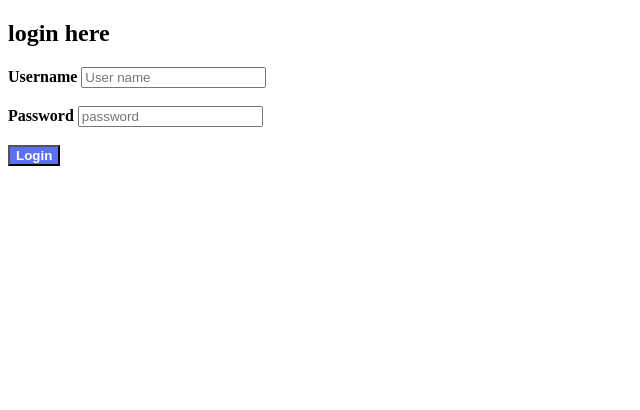
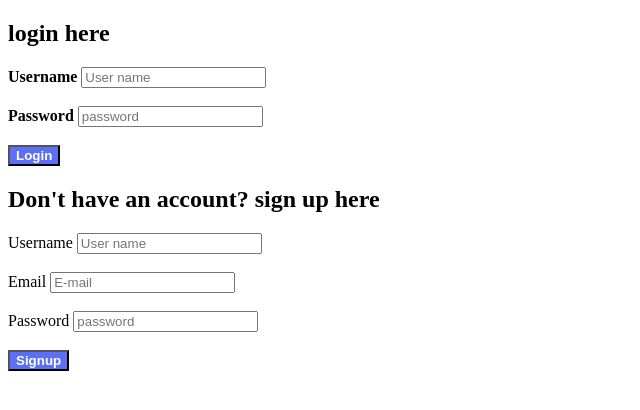
Before and after one commit to Chathurangi6/webChat, a PHP site: page / in a window 1280 px wide. Shown: the top 410 px of the page, without its empty margins (0-640 px from the left). Run offline with PHP 8.4, Linux system fonts and the light colour scheme.

Commit message:
created signup form

```diff
--- a/index.php
+++ b/index.php
@@ -14,4 +14,19 @@
 				<input type="password" name="pass" placeholder="password"><br><br>
 				<button style="background-color:#5B70F7;color:white" type="submit"><b>Login</b></button>
 			</form>
+			<form action="signup.php" method="post">
+				<h2>Don't have an account? sign up here</h2>
+				<label>Username </label>
+				<input type="text" name="uname" placeholder="User name"><br><br>
+				<label>Email </label>
+				<input type="email" name="email" placeholder="E-mail"><br><br>
+				<label>Password </label>
+				<input type="password" name="pass" placeholder="password"><br><br>
+				<button style="background-color:#5B70F7;color:white" type="submit"><b>Signup</b></button>
+			</form>
+
+		</div>
+	</div>
+
 </body>
+</html>
```
